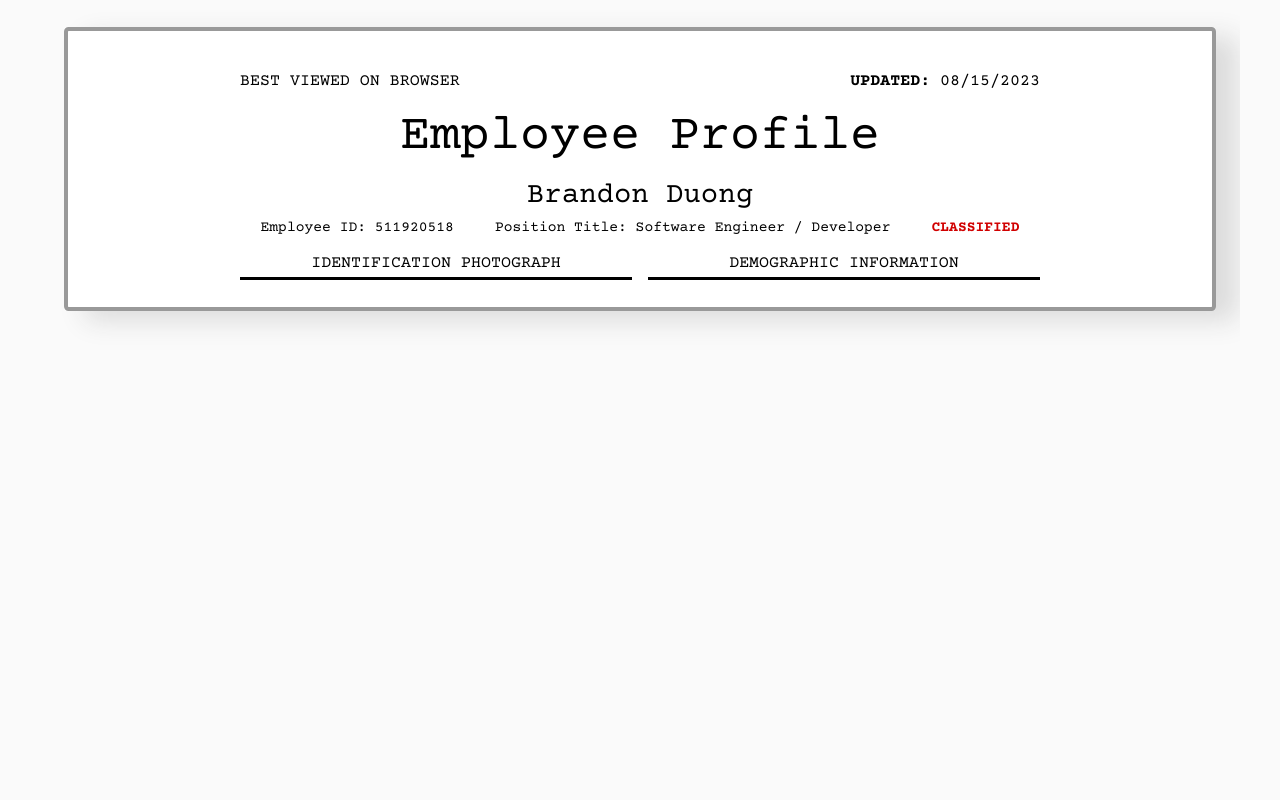
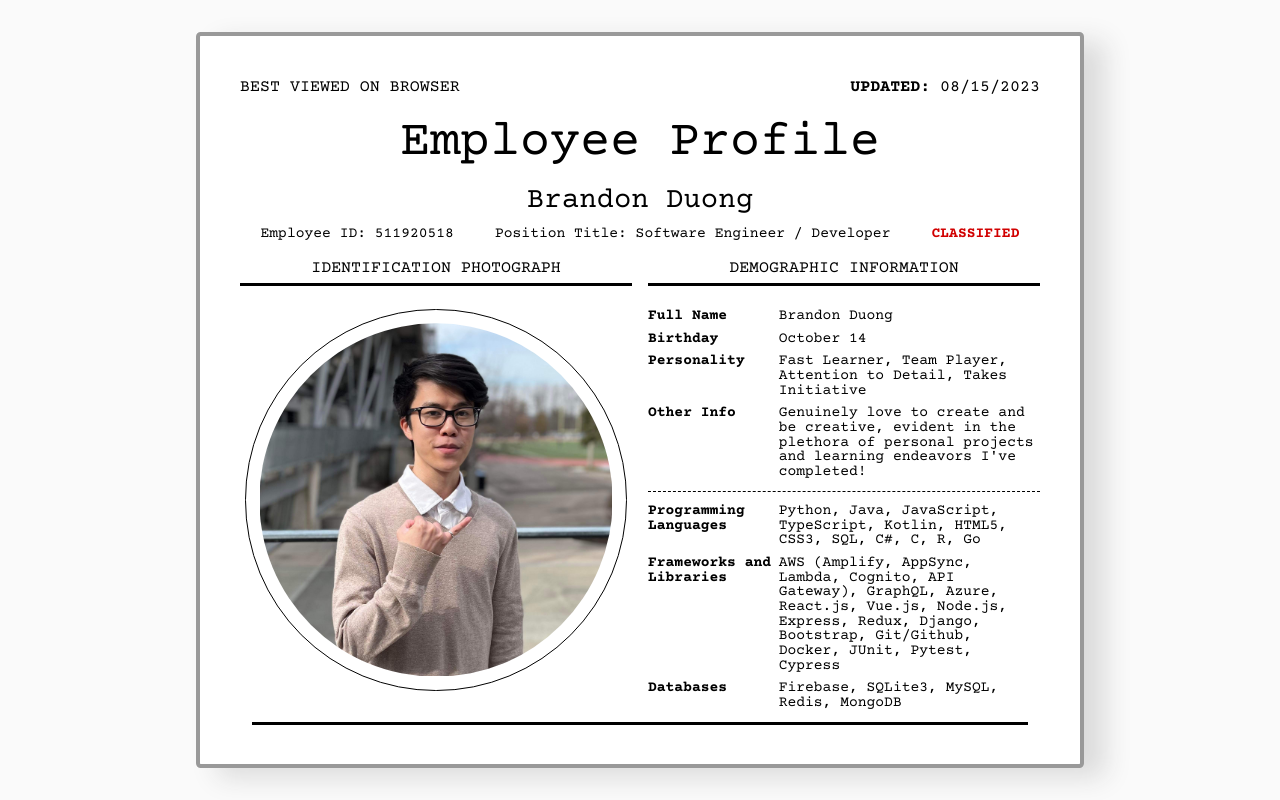
Before and after one commit to brandonduong/brandonduong-portfolio, a Next.js app: page / in a window 1280 px wide. Built offline with nearby package versions, Linux system fonts and the light colour scheme.

Commit message:
added photo and demographic info

```diff
--- a/components/layout.js
+++ b/components/layout.js
@@ -5,19 +5,21 @@ export default function Layout({ children }) {
     typography: {
       fontFamily: `"Courier Prime", monospace`,
     },
-    container: {
-      minHeight: "100vh",
-      padding: "2rem",
-      display: "flex",
-      alignItems: "center",
-      flexDirection: "column",
-      justifyContent: "center",
-      overflow: "hidden",
-    },
   });
 
   return (
-    <Container className={styles.container}>
+    <Container
+      className={styles.container}
+      sx={{
+        minHeight: "100vh",
+        padding: "2rem",
+        display: "flex",
+        alignItems: "center",
+        flexDirection: "column",
+        justifyContent: "center",
+        overflow: "hidden",
+      }}
+    >
       <ThemeProvider theme={theme}>
         <div className={styles.main}>
           <div className={styles.inner}>{children}</div>
--- a/pages/index.js
+++ b/pages/index.js
@@ -4,6 +4,42 @@ import Layout from "../components/layout";
 import { Divider, Grid, Stack, Typography } from "@mui/material";
 
 export default function Home() {
+  const demographicInfo = {
+    "Full Name": "Brandon Duong",
+    Birthday: "October 14",
+    Personality:
+      "Fast Learner, Team Player, Attention to Detail, Takes Initiative",
+    "Other Info":
+      "Genuinely love to create and be creative, evident in the plethora of personal projects and learning endeavors I've completed!",
+  };
+
+  const skillsInfo = {
+    "Programming Languages":
+      "Python, Java, JavaScript, TypeScript, Kotlin, HTML5, CSS3, SQL, C#, C, R, Go",
+    "Frameworks and Libraries":
+      "AWS (Amplify, AppSync, Lambda, Cognito, API Gateway), GraphQL, Azure, React.js, Vue.js, Node.js, Express, Redux, Django, Bootstrap, Git/Github, Docker, JUnit, Pytest, Cypress",
+    Databases: "Firebase, SQLite3, MySQL, Redis, MongoDB",
+  };
+
+  function listItems(infoObj) {
+    return Object.entries(infoObj).map(([row, info]) => {
+      return (
+        <>
+          <Grid item md={4}>
+            <Typography variant="p" className={styles.demograpicInfo}>
+              <strong>{row}</strong>
+            </Typography>
+          </Grid>
+          <Grid item md={8}>
+            <Typography variant="p" className={styles.demograpicInfo}>
+              {info}
+            </Typography>
+          </Grid>
+        </>
+      );
+    });
+  }
+
   return (
     <Layout>
       <Head>
@@ -41,13 +77,47 @@ export default function Home() {
       <Grid container spacing={2}>
         <Grid item md={6}>
           <Typography variant="h6">IDENTIFICATION PHOTOGRAPH</Typography>
-          <Divider sx={{ borderBottomWidth: 3, borderColor: "black" }} />
+          <Divider
+            sx={{
+              borderBottomWidth: 3,
+              borderColor: "black",
+              marginBottom: "1.75rem",
+            }}
+          />
+          <img alt="me" src="/me.jpg" className={styles.me} />
         </Grid>
         <Grid item md={6}>
           <Typography variant="h6">DEMOGRAPHIC INFORMATION</Typography>
-          <Divider sx={{ borderBottomWidth: 3, borderColor: "black" }} />
+          <Divider
+            sx={{
+              borderBottomWidth: 3,
+              borderColor: "black",
+              marginBottom: "1.75rem",
+            }}
+          />
+          <Grid container textAlign={"start"} rowSpacing={1}>
+            {listItems(demographicInfo)}
+          </Grid>
+          <Divider
+            sx={{
+              borderBottomWidth: 1,
+              borderStyle: "dashed",
+              borderColor: "black",
+              margin: "0.875rem 0",
+            }}
+          />
+          <Grid container textAlign={"start"} rowSpacing={1}>
+            {listItems(skillsInfo)}
+          </Grid>
         </Grid>
       </Grid>
+      <Divider
+        sx={{
+          borderBottomWidth: 3,
+          borderColor: "black",
+          margin: "0.875rem",
+        }}
+      />
     </Layout>
   );
 }
--- a/styles/Home.module.css
+++ b/styles/Home.module.css
@@ -20,3 +20,16 @@
 .classified {
   color: #d10000;
 }
+
+.me {
+  width: 90%;
+  aspect-ratio: 1/1;
+  border-radius: 50%;
+  border: 1px solid black;
+  padding: 1rem;
+  object-fit: cover;
+}
+
+.demograpicInfo {
+  font-size: 1.1rem;
+}
```
Also changed, not shown: public/me.jpg (added).
